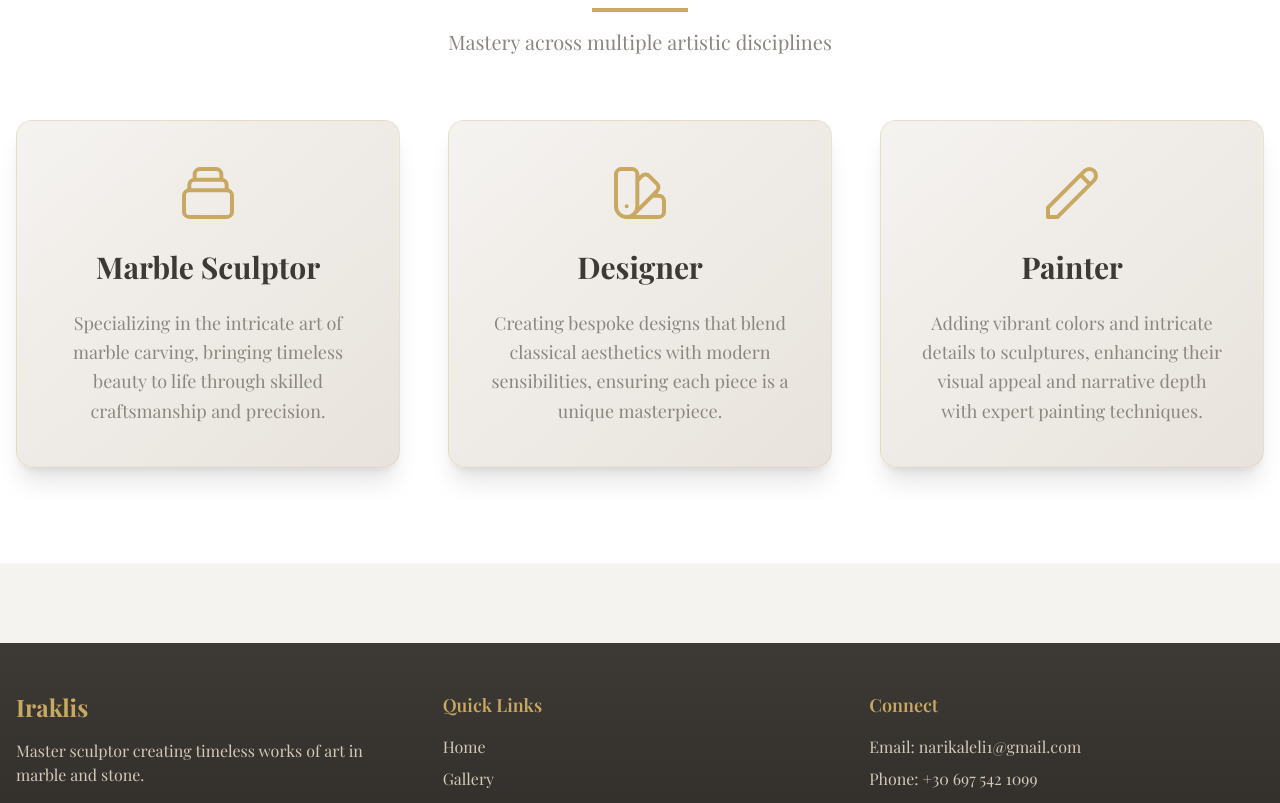
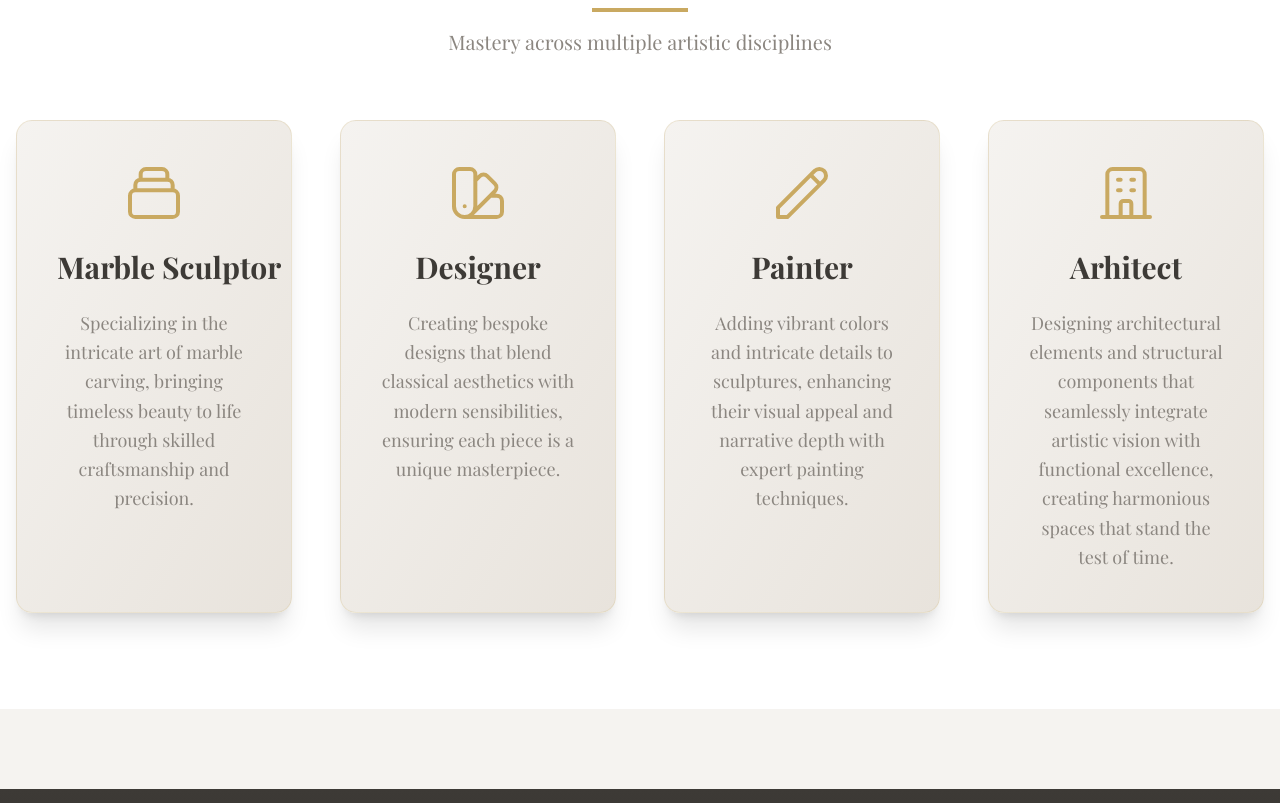
Before and after one commit to paulcureu/iraklis-art, a Next.js app: page / in a window 1280 px wide. Shown: the part 2927-3730 px from the top of the page. Built offline with nearby package versions, Linux system fonts and the light colour scheme; a web font is replaced by a local one.

Commit message:
Add Architect service and update grid layout
Introduced a new 'Arhitect' service with description and icon to the services list. Updated the grid layout to accommodate four columns on large screens and two columns on medium screens to better display the expanded set of services.

```diff
--- a/app/components/ServicesSection.tsx
+++ b/app/components/ServicesSection.tsx
@@ -29,6 +29,15 @@ export default function ServicesSection() {
         </svg>
       ),
     },
+    {
+      title: "Arhitect",
+      description: "Designing architectural elements and structural components that seamlessly integrate artistic vision with functional excellence, creating harmonious spaces that stand the test of time.",
+      icon: (
+        <svg className="w-16 h-16" fill="none" stroke="currentColor" viewBox="0 0 24 24">
+          <path strokeLinecap="round" strokeLinejoin="round" strokeWidth={1.5} d="M19 21V5a2 2 0 00-2-2H7a2 2 0 00-2 2v16m14 0h2m-2 0h-5m-9 0H3m2 0h5M9 7h1m-1 4h1m4-4h1m-1 4h1m-5 10v-5a1 1 0 011-1h2a1 1 0 011 1v5m-4 0h4" />
+        </svg>
+      ),
+    },
   ];
 
   return (
@@ -43,7 +52,7 @@ export default function ServicesSection() {
             Mastery across multiple artistic disciplines
           </p>
         </div>
-        <div className='grid grid-cols-1 md:grid-cols-3 gap-8 lg:gap-12'>
+        <div className='grid grid-cols-1 md:grid-cols-2 lg:grid-cols-4 gap-8 lg:gap-12'>
           {services.map((service, index) => (
             <div
               key={index}
```
